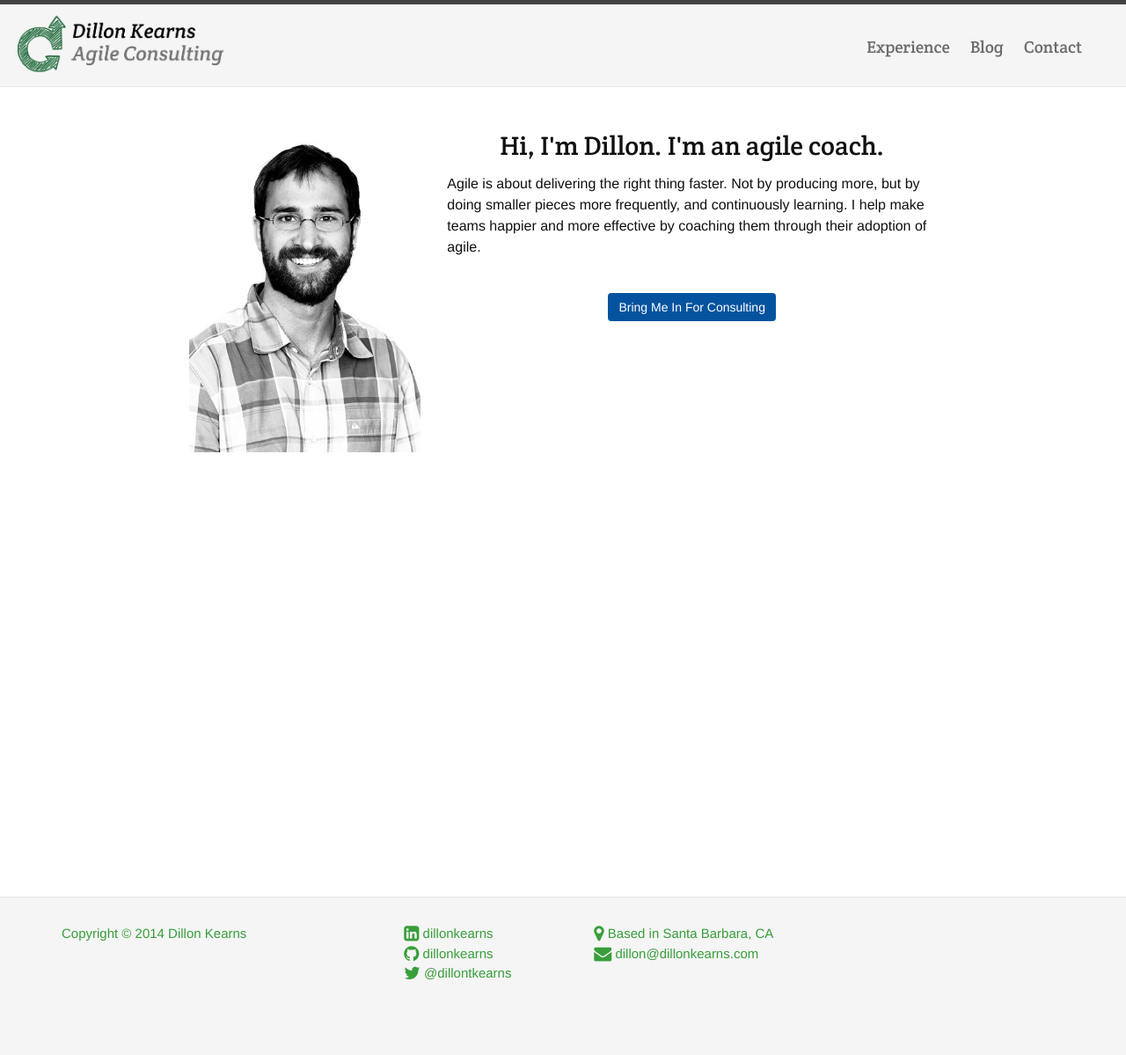
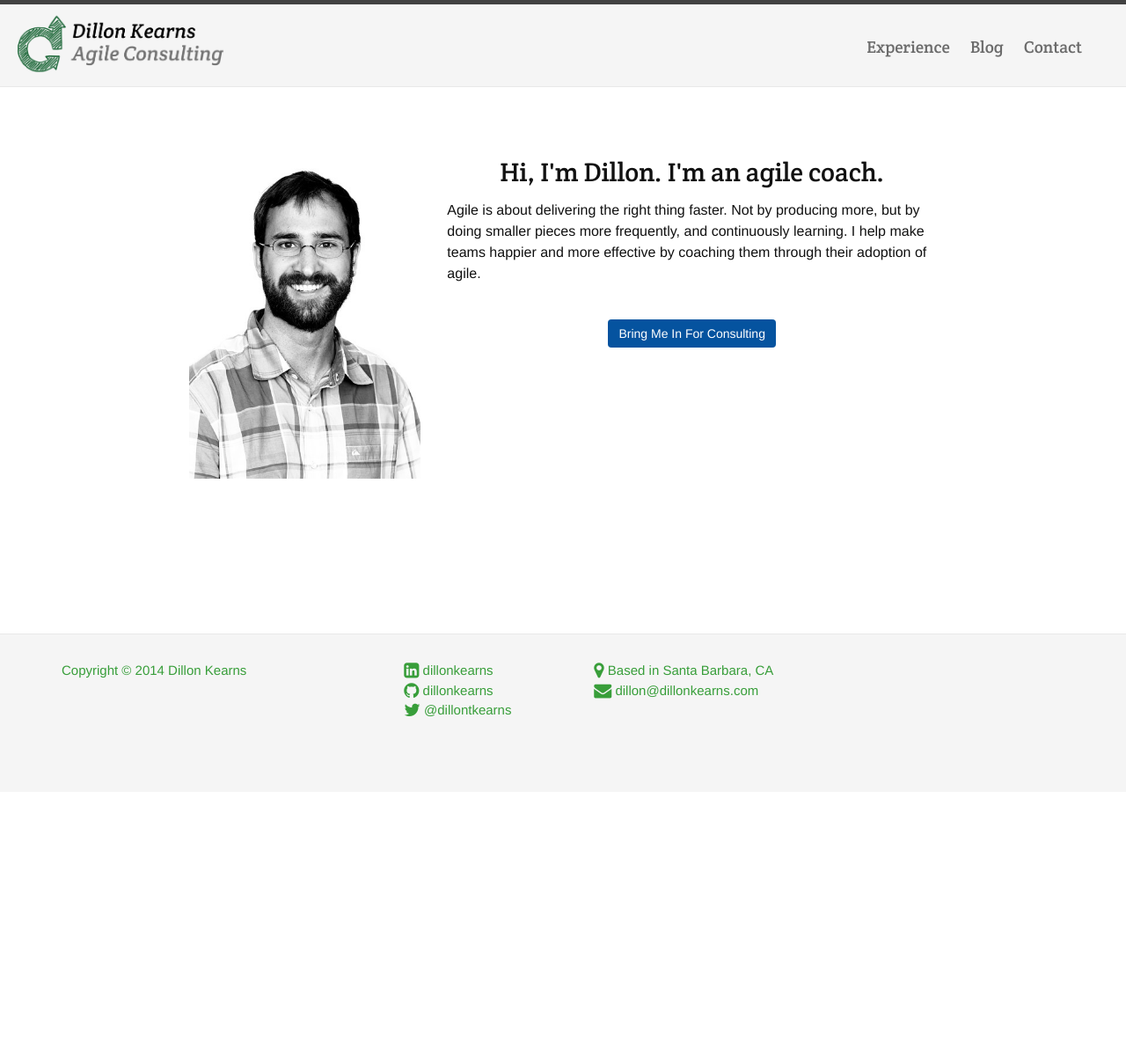
Before and after one commit to dillonkearns/dillonkearns.github.io, a Jekyll site: the page built from index.html, in a window 1280 px wide. Shown: the whole page at 88% size. Built offline with Jekyll 4.4.1, drawn with Linux system fonts in a browser that asks for light colours; nearby versions of some CDN libraries; after the commit the page ends 900 px from its top, so only the background shows below that.

Commit message:
Fix sticky footer css.

```diff
--- a/_layouts/default.html
+++ b/_layouts/default.html
@@ -4,15 +4,16 @@
   {% include head.html %}
 
   <body>
-
+    <div id="wrap">
     {% include header.html %}
 
-    <div id="wrap" class="page-content">
+    <div class="page-content">
       <div class="wrapper">
         {{ content }}
       </div>
     </div>
-
+    <div id="push"></div>
+  </div>
     {% include footer.html %}
 
   </body>
--- a/css/main.scss
+++ b/css/main.scss
@@ -215,6 +215,8 @@
   margin-top: 40px;
 }
 
+
+// sticky footer
 html,
 body {
   height: 100%;
@@ -224,23 +226,27 @@
 /* Wrapper for page content to push down footer */
 #wrap {
   min-height: 100%;
-  height: auto;
+  height: auto !important;
+  height: 100%;
   /* Negative indent footer by its height */
-  margin: 0 auto -$footer-height;
+  margin: 0 auto (-$footer-height);
   /* Pad bottom by footer height */
-  padding: 0 0 $footer-height;
 }
 
 /* Set the fixed height of the footer here */
-#footer {
+#push, #footer {
   height: $footer-height;
-  background-color: #f5f5f5;
 }
 
-#footer a {
-  color: $marker-green;
-  &:hover {
-    color: lighten($marker-green, 15%);
+// end sticky footer
+
+#footer {
+  background-color: #f5f5f5;
+  a {
+    color: $marker-green;
+    &:hover {
+      color: lighten($marker-green, 15%);
+    }
   }
 }
 
```
